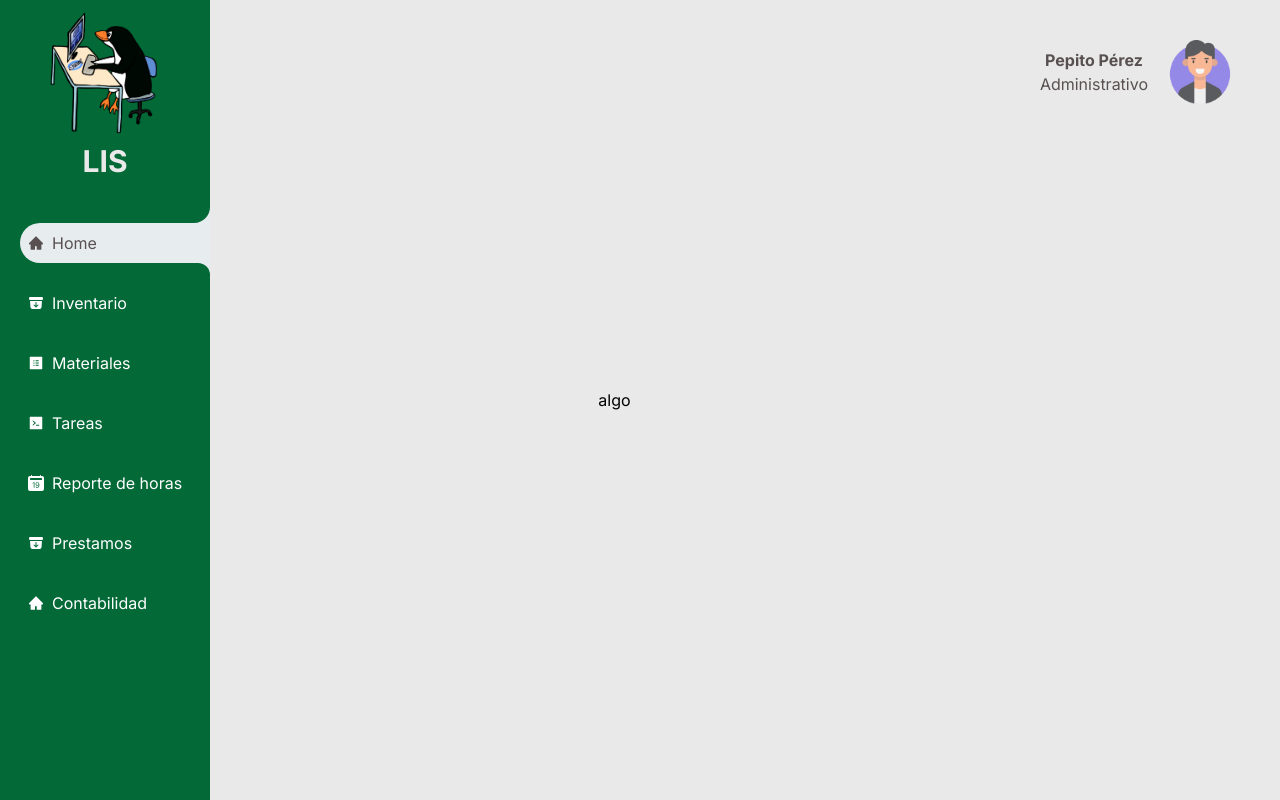
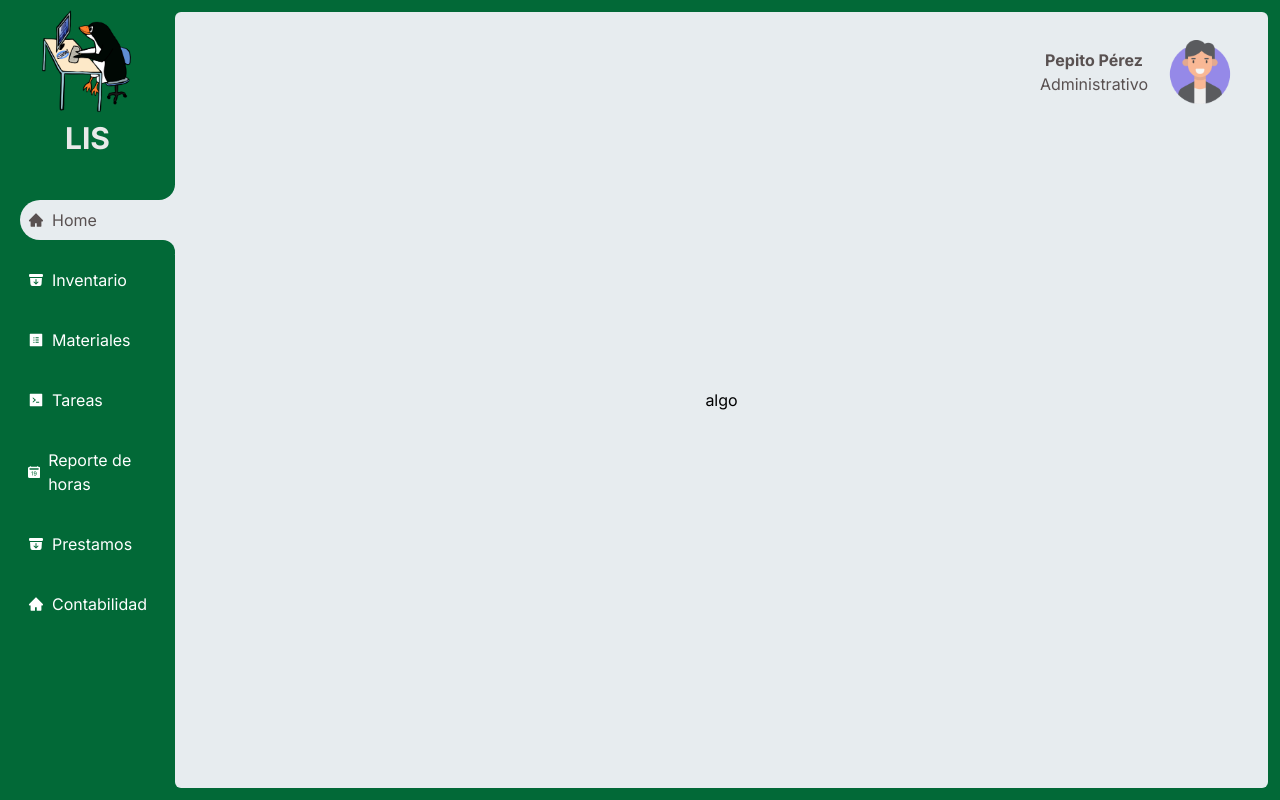
Before and after one commit to superpollo2/administrator-console, a Next.js app: page / in a window 1280 px wide. Built offline with nearby package versions, Linux system fonts and the light colour scheme.

Commit message:
The main page is now adapted to the new styles

```diff
--- a/styles/Layout.module.css
+++ b/styles/Layout.module.css
@@ -1,6 +1,8 @@
 .bodyContainer{
     @apply h-[87%] w-full  flex flex-row bg-whiteBonds h-screen overflow-hidden;
+    background-color: var(--color-green1);
 }
 .mainContainer{
-    @apply w-[96%]  flex items-center justify-center;
+    @apply w-[100%] mr-3 my-3 rounded-md flex items-center justify-center;
+    background-color: var(--color-background);
 }
--- a/styles/SideNav.module.css
+++ b/styles/SideNav.module.css
@@ -1,5 +1,5 @@
 .nav {
-	@apply fixed max-w-md h-full space-y-6 pb-3 flex flex-col items-center;
+	@apply w-[200px] max-w-md h-full space-y-6 pb-3 flex flex-col items-center;
 	background-color: var(--color-green1);
 }
 
@@ -21,7 +21,7 @@
 }
 
 .li {
-	@apply w-full text-base ;
+	@apply w-full text-base z-[2];
 }
 
 .link {
```
